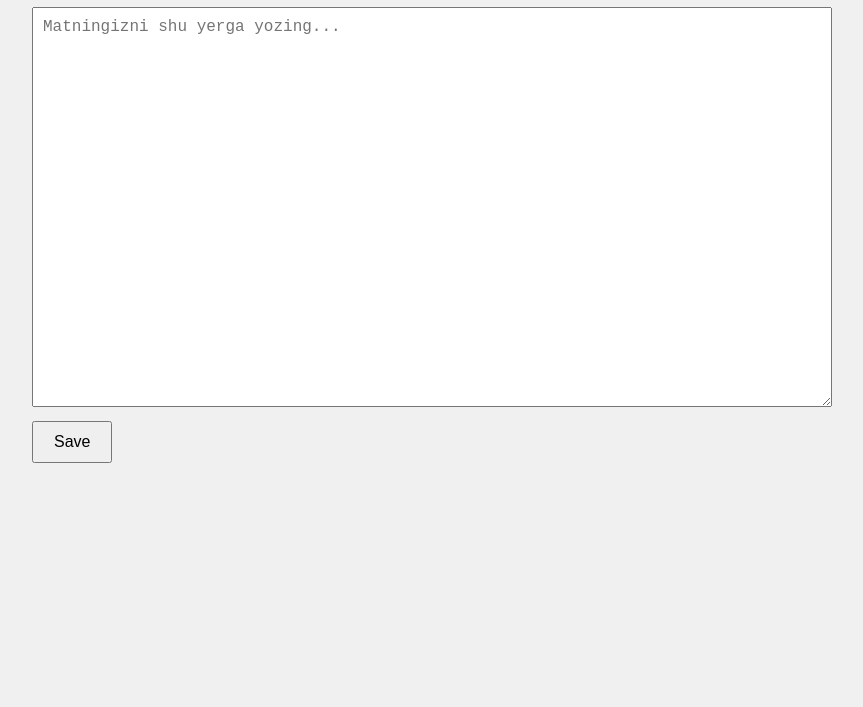
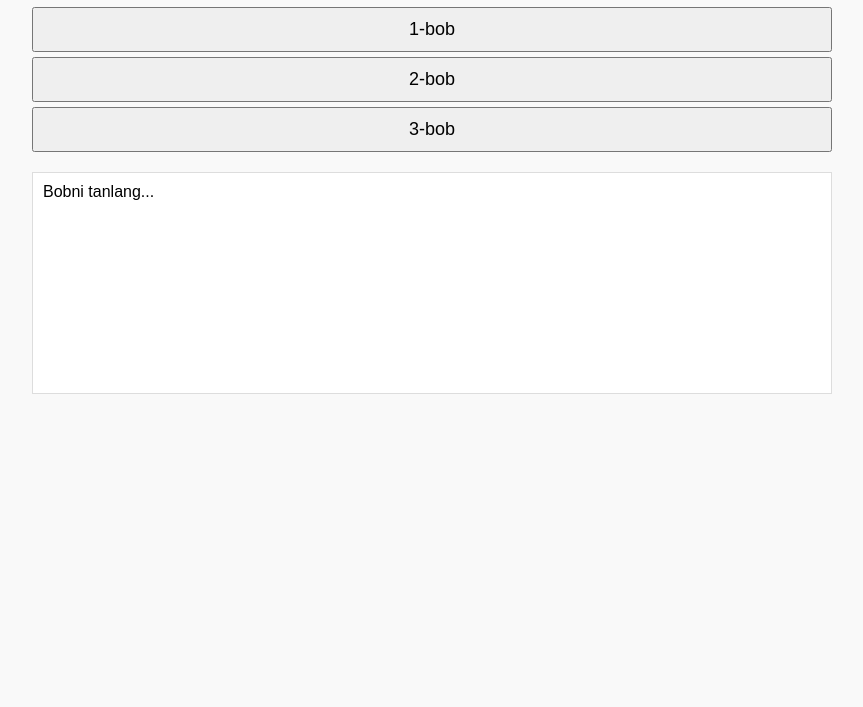
Before and after one commit to bekyigit41-cloud/wl-novel, a plain HTML site: page index.html in a window 1280 px wide. Shown: the part 93-800 px from the top of the page, without its empty margins (208-1071 px from the left). Drawn offline with Linux system fonts and the light colour scheme.

Commit message:
Update index.html

```diff
--- a/index.html
+++ b/index.html
@@ -2,56 +2,76 @@
 <html lang="uz">
 <head>
     <meta charset="UTF-8">
-    <title>Matn saqlash sahifasi</title>
+    <title>WebNovel Demo</title>
     <style>
         body {
             font-family: Arial, sans-serif;
-            padding: 20px;
             max-width: 800px;
             margin: auto;
-            background-color: #f0f0f0;
+            padding: 20px;
+            background: #f9f9f9;
         }
-        textarea {
+        h1 { text-align: center; }
+        .chapter-list button {
+            display: block;
             width: 100%;
-            height: 400px;
             padding: 10px;
-            font-size: 16px;
-            box-sizing: border-box;
-            margin-bottom: 10px;
+            margin: 5px 0;
+            font-size: 18px;
+            cursor: pointer;
         }
-        button {
-            padding: 10px 20px;
-            font-size: 16px;
-            cursor: pointer;
+        #chapterContent {
+            white-space: pre-wrap;
+            padding: 10px;
+            background: #fff;
+            border: 1px solid #ddd;
+            margin-top: 20px;
+            min-height: 200px;
         }
     </style>
 </head>
 <body>
 
-    <h1>Matn saqlash sahifasi</h1>
-    <textarea id="myText" placeholder="Matningizni shu yerga yozing..."></textarea><br>
-    <button onclick="saveText()">Save</button>
-    <p id="status"></p>
+<h1>WebNovel Demo</h1>
 
-    <script>
-        // Sahifa ochilganda saqlangan matnni yuklash
-        window.onload = function() {
-            const savedText = localStorage.getItem("chapterText");
-            if (savedText) {
-                document.getElementById("myText").value = savedText;
-            }
+<div class="chapter-list">
+    <button onclick="loadChapter(1)">1-bob</button>
+    <button onclick="loadChapter(2)">2-bob</button>
+    <button onclick="loadChapter(3)">3-bob</button>
+</div>
+
+<div id="chapterContent">Bobni tanlang...</div>
+
+<script>
+    // Boblarni localStorage orqali saqlaymiz
+    const chapters = {
+        1: "Bu 1-bobning matni. Siz uni bu yerga yozishingiz mumkin...",
+        2: "Bu 2-bob. Har bir bob alohida matn bilan ishlaydi...",
+        3: "3-bob matni. Siz uni keyinchalik o‘zgartirishingiz mumkin..."
+    };
+
+    // Sahifa yuklanganda localStorage'dan yuklash
+    window.onload = function() {
+        for (let i = 1; i <= 3; i++) {
+            const saved = localStorage.getItem("chapter" + i);
+            if (saved) chapters[i] = saved;
         }
+    }
 
-        // Matnni saqlash funksiyasi
-        function saveText() {
-            const text = document.getElementById("myText").value;
-            localStorage.setItem("chapterText", text);
-            document.getElementById("status").innerText = "Matn saqlandi ✅";
-            setTimeout(() => {
-                document.getElementById("status").innerText = "";
-            }, 2000);
-        }
-    </script>
+    // Bobni yuklash
+    function loadChapter(num) {
+        document.getElementById("chapterContent").innerText = chapters[num];
+    }
+
+    // Misol uchun admin uchun matn qo‘shish
+    function saveChapter(num, text) {
+        chapters[num] = text;
+        localStorage.setItem("chapter" + num, text);
+    }
+
+    // Misol: 1-bobni saqlash
+    // saveChapter(1, "Yangilangan 1-bob matni...");
+</script>
 
 </body>
 </html>
```
